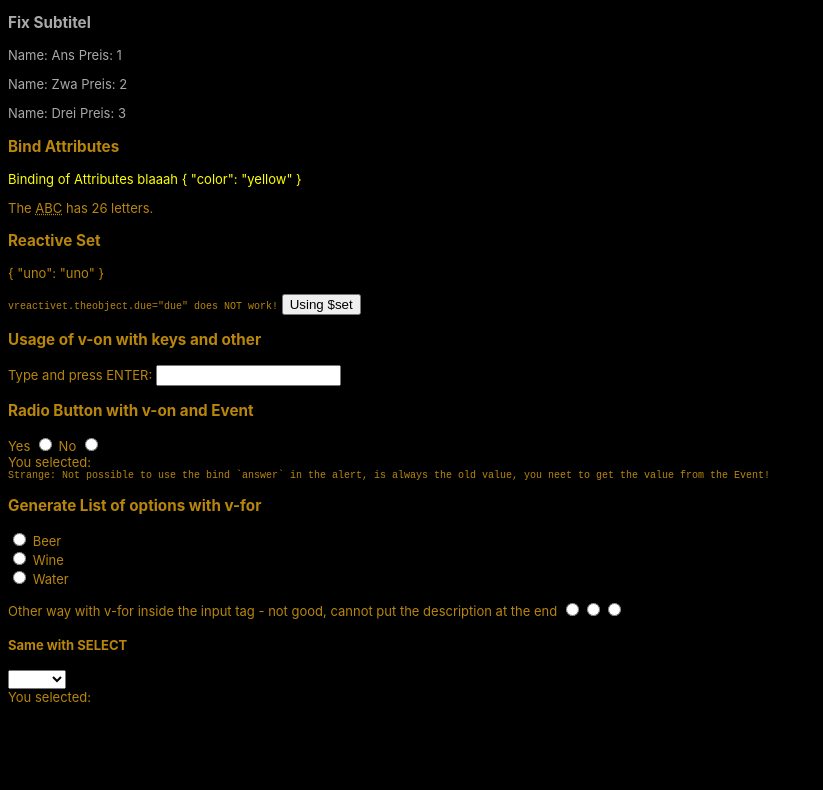
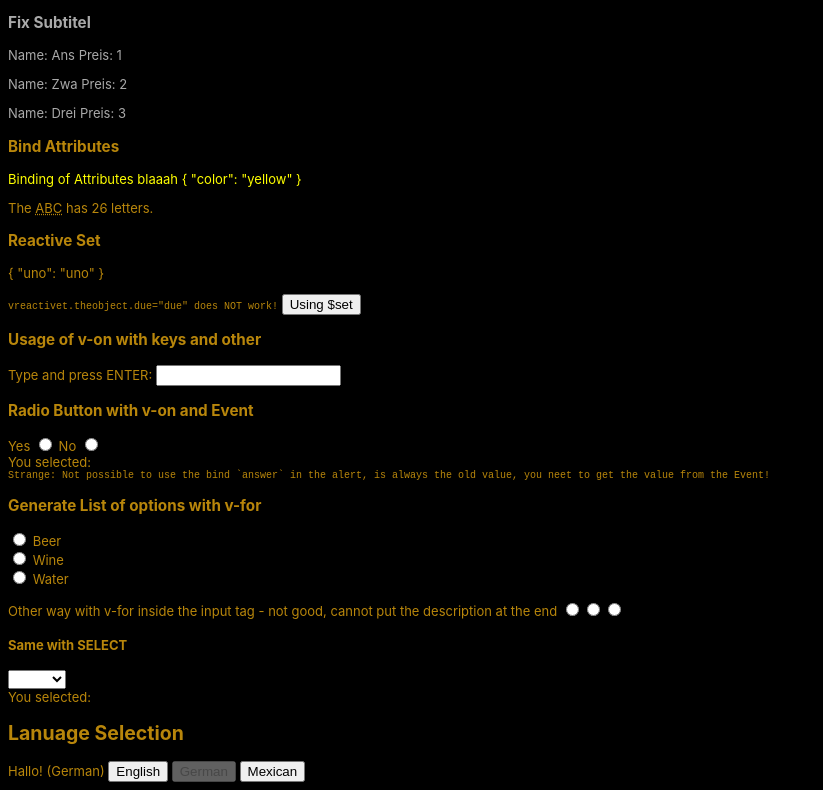
Before and after one commit to msuender/vuetutorial, a website: page main.html in a window 1280 px wide. Shown: the part 739-1529 px from the top of the page, without its empty margins (0-823 px from the left). Before the commit the page ends 1452 px from the top, so only its background shows below. Drawn offline with nearby package versions, Linux system fonts and the light colour scheme.

Commit message:
language selection

```diff
--- a/main.html
+++ b/main.html
@@ -112,6 +112,14 @@
   You selected: {{ selectedDrink }}
 </div>
 
+<div id="languages">
+  <h2>Lanuage Selection</h2>
+  {{ selectedLang.greet }} ({{ selectedLang.language}})
+  <button @click="setLanguage('en')" :disabled="disabledLang.en">English</button>
+  <button @click="setLanguage('de')" :disabled="disabledLang.de">German</button>
+  <button @click="setLanguage('mx')" :disabled="disabledLang.mx">Mexican</button>
+</div>
+
 <script src="scripts.js"></script>
 
 </body>
--- a/scripts.js
+++ b/scripts.js
@@ -166,3 +166,42 @@ var vradiofor = new Vue(
         }
     }
 )
+
+/**LANGUAGE SELECTION */
+
+const langData = {
+    "de": { "language": "German", "greet": "Hallo!", "disabled": true},
+    "mx": { "language": "Mexican", "greet": "Hola!", "disabled": false},
+    "en": { "language": "English", "greet": "Hello!", "disabled": false},
+}
+
+let defaultLang = "de";
+let prevLang = defaultLang;
+let selectedLang = langData[defaultLang];
+
+let disabledLang = {
+    "de": true,
+    "mx": false,
+    "en": false,
+}
+
+var vlanguages = new Vue(
+    {
+        el: "#languages",
+        data: {
+            langData,
+            selectedLang,
+            disabledLang,
+            prevLang,
+        },
+        methods: {
+            setLanguage(language) {
+                this.disabledLang[this.prevLang] = false;
+                this.selectedLang = this.langData[language];
+                this.disabledLang[language] = true;
+                this.prevLang = language;
+            }
+        }
+
+    }
+)
```
